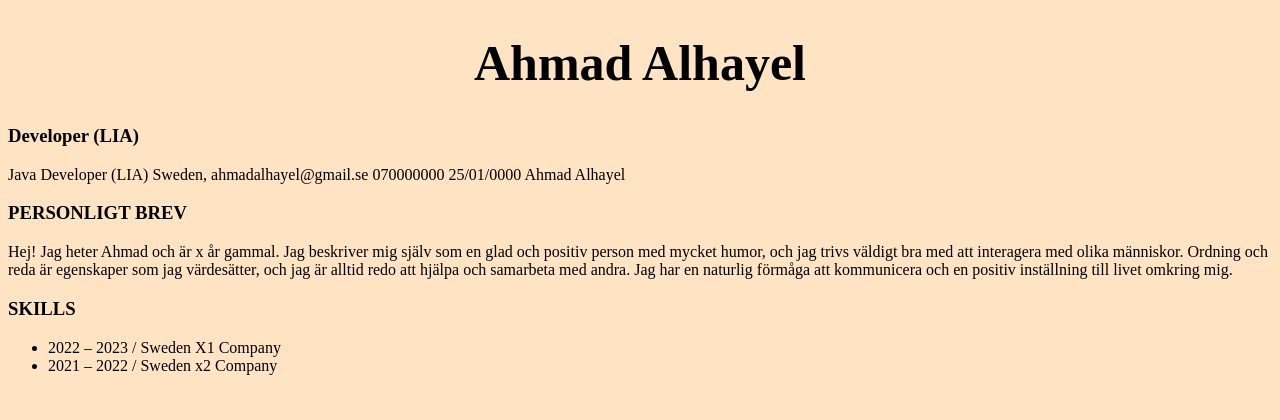
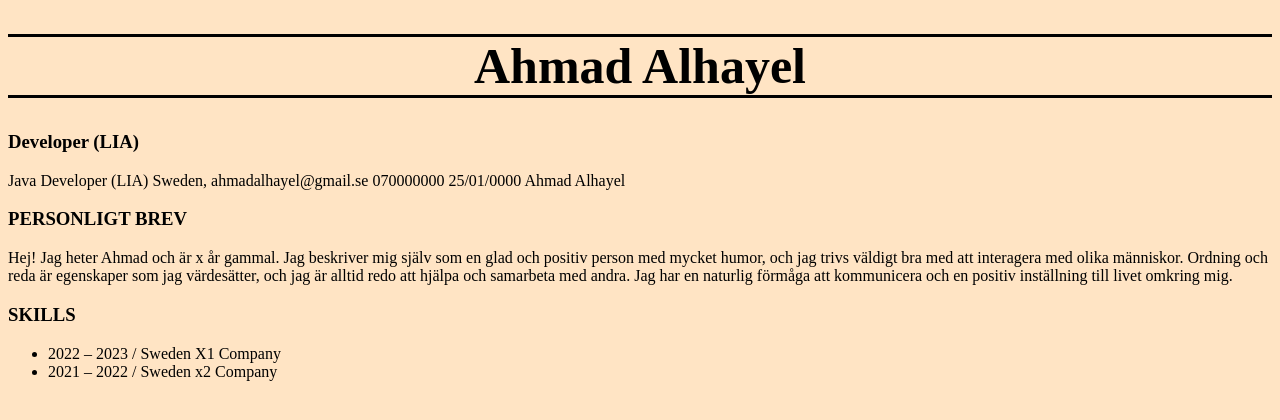
Before and after one commit to AhmadAlhayel/CV-Ahmad, a plain HTML site: page CV-Ahmad/index.html in a window 1280 px wide. Drawn offline with Linux system fonts and the light colour scheme.

Commit message:
CSS border

```diff
--- a/CV-Ahmad/styles.css
+++ b/CV-Ahmad/styles.css
@@ -5,4 +5,6 @@ body {
 .header h1 {
   font-size: 50px;
   text-align: center;
+  border-top-style: solid;
+  border-bottom-style: solid;
 }
```
